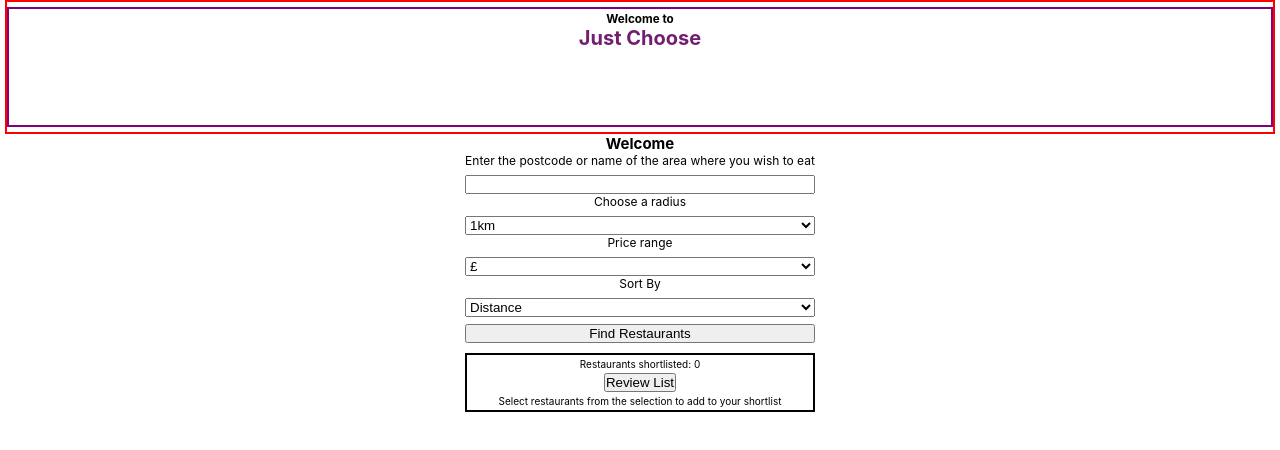
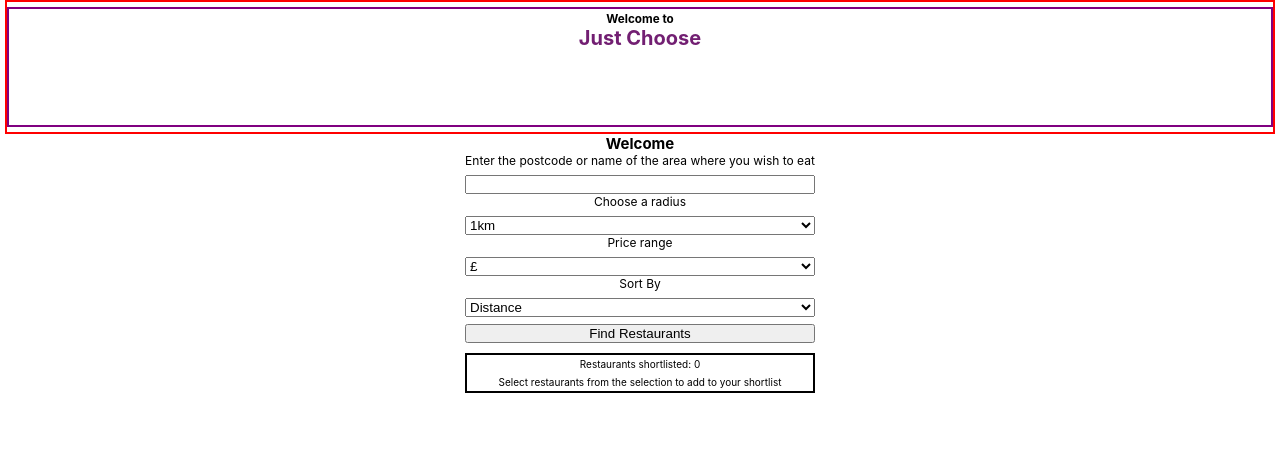
Before and after one commit to williamyap90/fe-just-choose, a React (Create React App) app: page /dashboard in a window 1280 px wide. Shown: the top 450 px of the page. Built offline with nearby package versions, Linux system fonts and the light colour scheme.

Commit message:
removed preview button until shortlist is populated

```diff
--- a/src/Components/OrganiserJourney/SubComponents/ShortlistSubmission.tsx
+++ b/src/Components/OrganiserJourney/SubComponents/ShortlistSubmission.tsx
@@ -25,7 +25,8 @@ export default function ShortlistSubmission(props: Props) {
       <p className={Paragraphs["shortlist-info"]}>
         Restaurants shortlisted: {props.restaurantShortlist.length}
       </p>
-      <button onClick={handleClick}>Review List</button>
+      {props.restaurantShortlist.length > 1 &&
+      <button onClick={handleClick}>Review List</button> }
       <p className={Paragraphs["shortlist-info"]}>
         Select restaurants from the selection to add to your shortlist
       </p>
```
